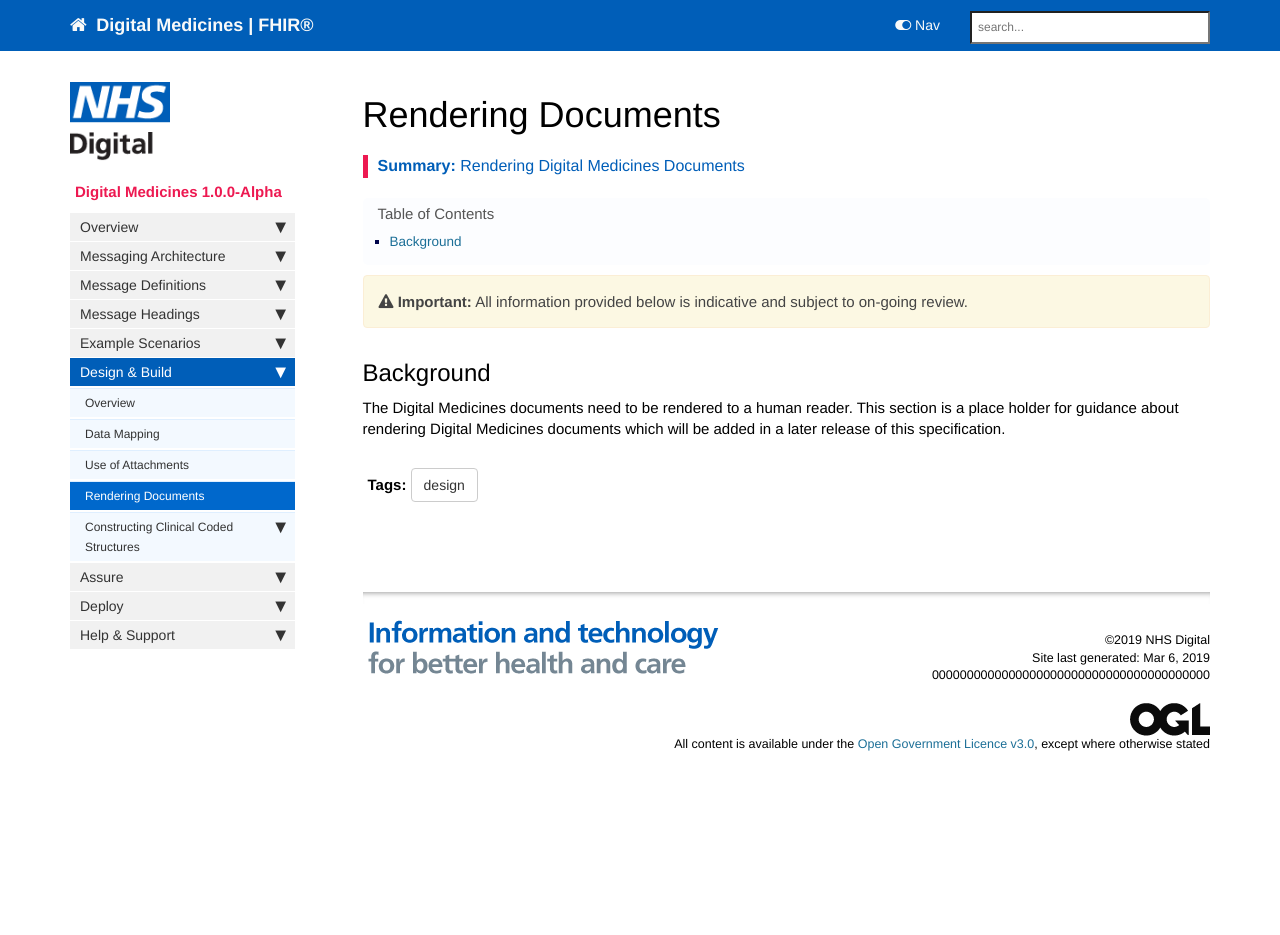
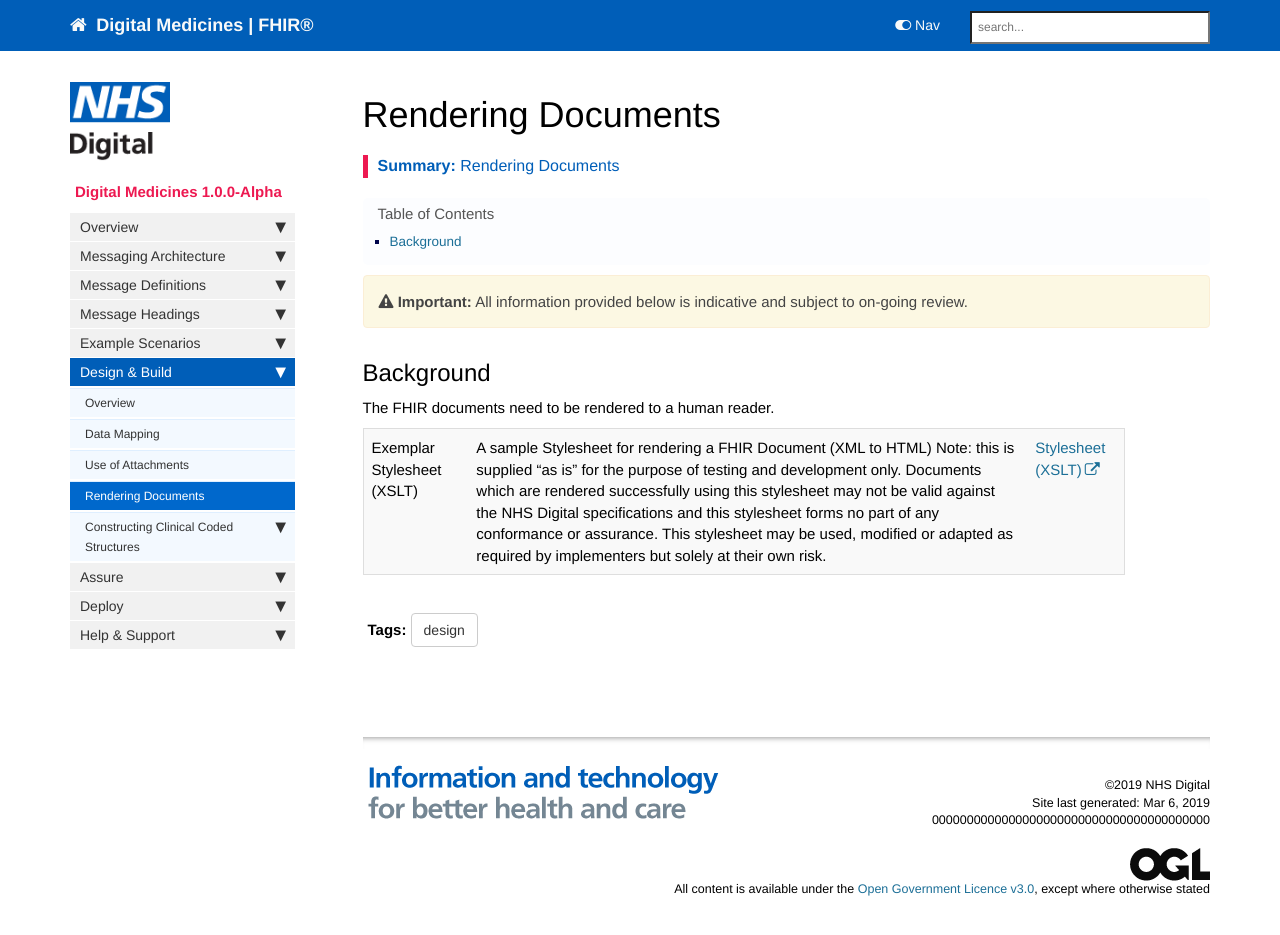
Before and after one commit to nhsconnect/ITK-FHIR-Digital-Medicines, a Jekyll site: the page built from pages/design/build_rendering.md, in a window 1280 px wide and 959 px high. Shown: the top 935 px of the window. Built offline with Jekyll 4.4.1, drawn with Linux system fonts in a browser that asks for light colours; nearby versions of some CDN libraries; comment, search, counter and statistics services are not loaded.

Commit message:
build render file

```diff
--- a/pages/design/build_rendering.md
+++ b/pages/design/build_rendering.md
@@ -4,11 +4,20 @@ keywords: design, build,
 tags: [design]
 sidebar: foundations_sidebar
 permalink: build_rendering.html
-summary: "Rendering Digital Medicines Documents"
+summary: "Rendering Documents"
 ---
 
 {% include important.html content="All information provided below is indicative and subject to on-going review." %}
 
 ## Background ##
 
-The Digital Medicines documents need to be rendered to a human reader. This section is a place holder for guidance about rendering Digital Medicines documents which will be added in a later release of this specification.
+The FHIR documents need to be rendered to a human reader.
+
+<table>
+<tr>
+<td>Exemplar Stylesheet (XSLT)</td>
+<td>A sample Stylesheet for rendering a FHIR Document (XML to HTML)
+Note: this is supplied “as is” for the purpose of testing and development only. Documents which are rendered successfully using this stylesheet may not be valid against the NHS Digital specifications and this stylesheet forms no part of any conformance or assurance. This stylesheet may be used, modified or adapted as required by implementers but solely at their own risk.</td>
+<td><a href="https://developer.nhs.uk/downloads-data/documenttohtml-xslt/" target="_blank">Stylesheet (XSLT)</a></td>
+</tr>
+</table>
```
